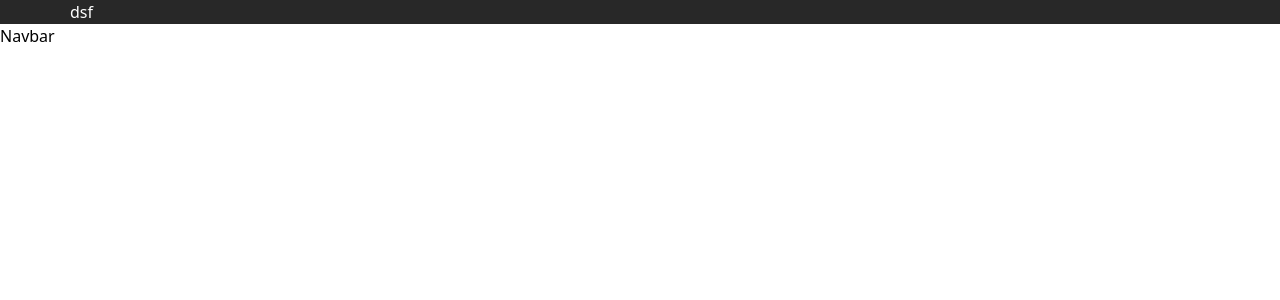
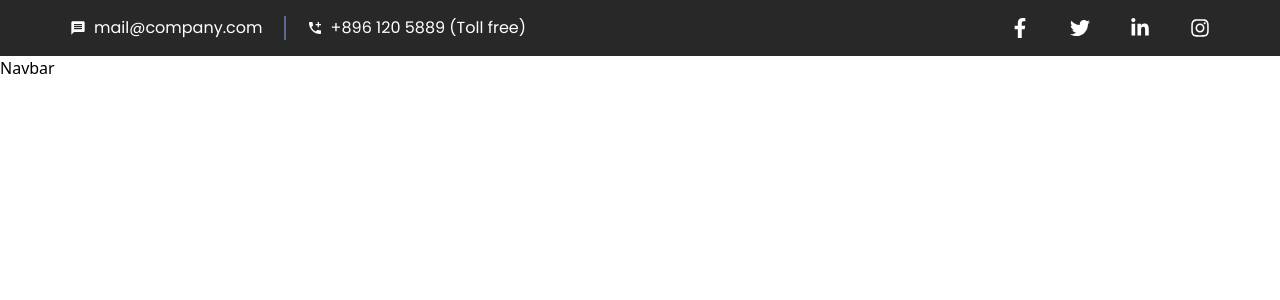
Before and after one commit to mahmudashif/Petroil, a React (Vite) app: page / in a window 1280 px wide. Shown: the top 300 px of the page. Built offline with nearby package versions, Linux system fonts and the light colour scheme.

Commit message:
feat: topbar design complete

```diff
--- a/index.html
+++ b/index.html
@@ -5,6 +5,13 @@
     <link rel="icon" type="image/svg+xml" href="/public/Tears.svg" />
     <meta name="viewport" content="width=device-width, initial-scale=1.0" />
     <title>Petroil</title>
+    <!-- ---------- goggle fonts link ---------- -->
+    <link rel="preconnect" href="https://fonts.googleapis.com" />
+    <link rel="preconnect" href="https://fonts.gstatic.com" crossorigin />
+    <link
+      href="https://fonts.googleapis.com/css2?family=Oxanium:wght@200..800&family=Poppins:ital,wght@0,100;0,200;0,300;0,400;0,500;0,600;0,700;0,800;0,900;1,100;1,200;1,300;1,400;1,500;1,600;1,700;1,800;1,900&display=swap"
+      rel="stylesheet"
+    />
   </head>
   <body>
     <div id="root"></div>
--- a/package.json
+++ b/package.json
@@ -11,7 +11,8 @@
   },
   "dependencies": {
     "react": "^19.0.0",
-    "react-dom": "^19.0.0"
+    "react-dom": "^19.0.0",
+    "react-icons": "^5.5.0"
   },
   "devDependencies": {
     "@eslint/js": "^9.21.0",
--- a/src/Components/Layout/Topbar.jsx
+++ b/src/Components/Layout/Topbar.jsx
@@ -1,11 +1,28 @@
 import React from "react";
+import { FaFacebookF, FaLinkedinIn } from "react-icons/fa";
+import { FaInstagram, FaTwitter } from "react-icons/fa6";
+import { MdAddIcCall, MdMessage } from "react-icons/md";
 
 const Topbar = () => {
   return (
-    <div className="bg-topbar">
-      <div className="max-w-max-width mx-auto">
-        <div className="text-white">dsf</div>
-        <div></div>
+    <div className="bg-topbar py-4 font-poppins">
+      <div className="max-w-max-width mx-auto flex justify-between">
+        <div className="flex items-center justify-between w-[40%]">
+          <div className="text-white flex items-center gap-x-2">
+            <MdMessage /> mail@company.com
+          </div>
+          <div className="w-[2px] h-6 bg-[#5C6A92]"></div>
+          <div className="text-white flex items-center gap-x-2">
+            <MdAddIcCall />
+            +896 120 5889 (Toll free)
+          </div>
+        </div>
+        <div className="flex text-white items-center gap-x-10 text-xl">
+          <FaFacebookF />
+          <FaTwitter />
+          <FaLinkedinIn />
+          <FaInstagram />
+        </div>
       </div>
     </div>
   );
--- a/tailwind.config.js
+++ b/tailwind.config.js
@@ -5,6 +5,9 @@ export default {
     "./src/**/*.{js,ts,jsx,tsx}",
   ],
   theme: {
+    fontFamily: {
+      'poppins': ["Poppins", "sans-serif"],
+    },
     extend: {
       colors: {
       'topbar': '#282828',
```
Also changed, not shown: 1 other file (tests, documents, lock files or other folders).
